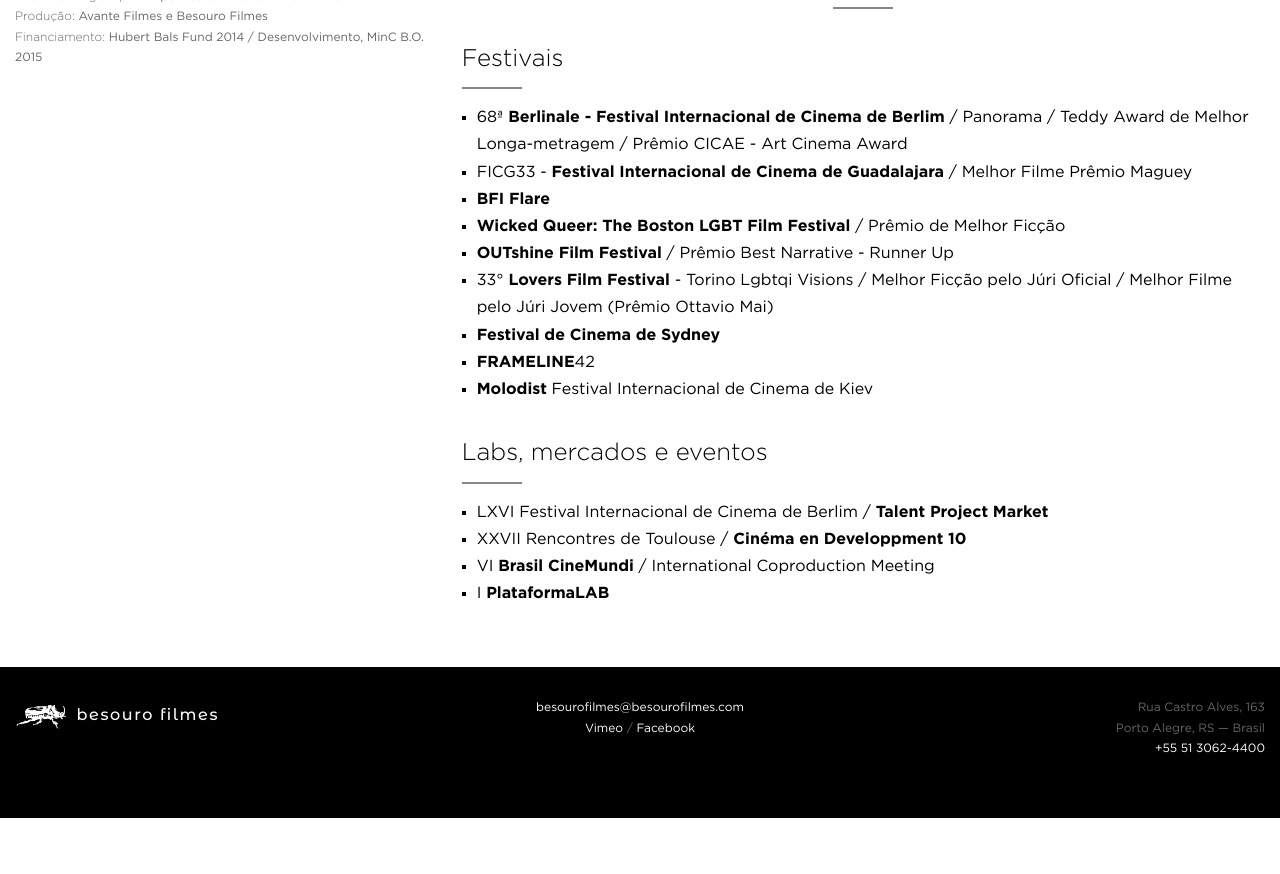
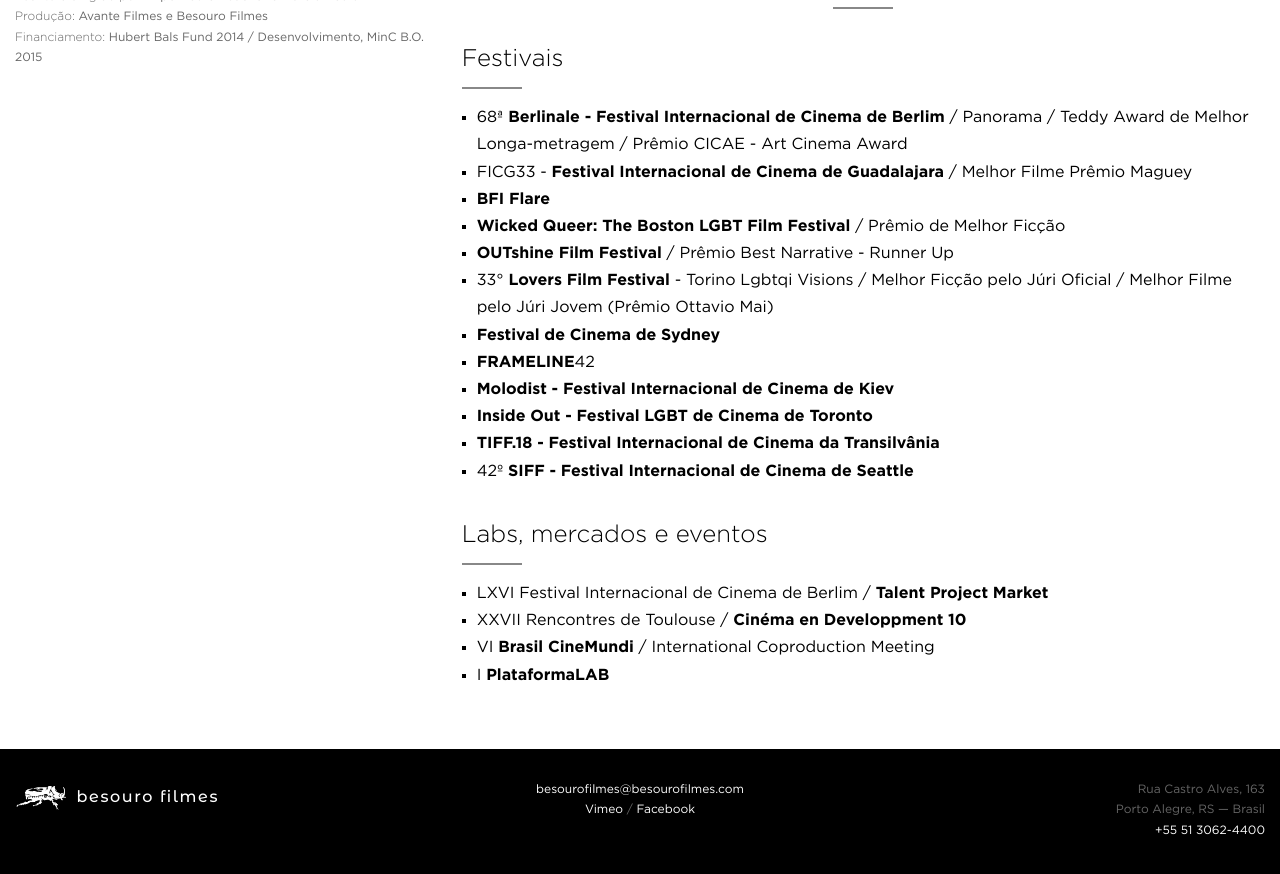
Before and after one commit to arthrfrts/besouro, a Jekyll site: the page built from _projects/tintabruta.md, in a window 1280 px wide and 900 px high, scrolled down 953 px. Shown: the top 874 px of the window. Built offline with Jekyll 4.4.1, drawn with Linux system fonts in a browser that asks for light colours; before the commit the page ends 1771 px from its top, so only the background shows below that.

Commit message:
Updated Tintabruta

```diff
--- a/_projects/tintabruta.md
+++ b/_projects/tintabruta.md
@@ -36,7 +36,10 @@
 * 33° **Lovers Film Festival** - Torino Lgbtqi Visions / Melhor Ficção pelo Júri Oficial / Melhor Filme pelo Júri Jovem (Prêmio Ottavio Mai)
 * **Festival de Cinema de Sydney**
 * **FRAMELINE**42
-* **Molodist** Festival Internacional de Cinema de Kiev
+* **Molodist - Festival Internacional de Cinema de Kiev**
+* **Inside Out - Festival LGBT de Cinema de Toronto**
+* **TIFF.18 - Festival Internacional de Cinema da Transilvânia**
+* 42º **SIFF - Festival Internacional de Cinema de Seattle**
 
 ## Labs, mercados e eventos
 * LXVI Festival Internacional de Cinema de Berlim / **Talent Project Market**
```
